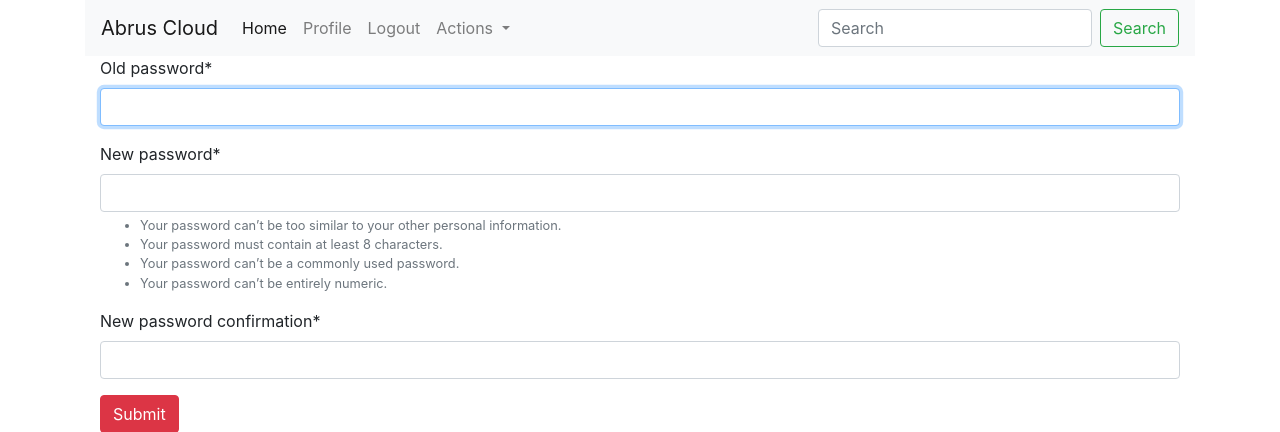
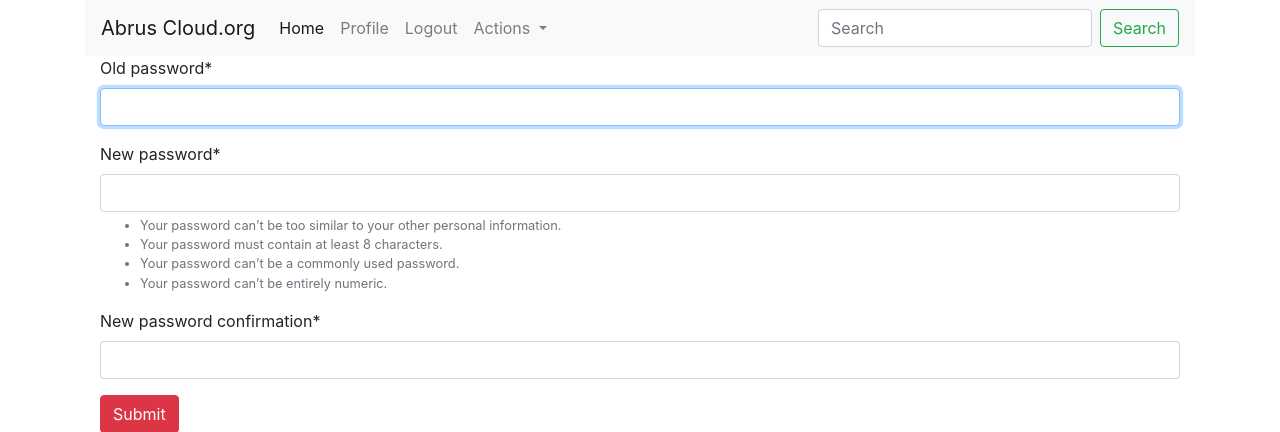
Before and after one commit to abrus-cloud/Auto-ci-cd, a Django app: page /change-password/ in a window 1280 px wide. Shown: the top 432 px of the page. Run offline with Django 3.2, Linux system fonts and the light colour scheme; the visitor is signed in with stand-in values (Sample User, id 1); some libraries are stand-ins or nearby versions.

Commit message:
Update index.html

```diff
--- a/templates/Make_API/index.html
+++ b/templates/Make_API/index.html
@@ -16,7 +16,7 @@
 <!-- Navbar container -->
 <div class="container">
     <nav class="navbar navbar-expand-lg navbar-light bg-light">
-        <a class="navbar-brand" href="/home">Abrus Cloud</a>
+        <a class="navbar-brand" href="/home">Abrus Cloud.org</a>
         <button class="navbar-toggler" type="button" data-toggle="collapse" data-target="#navbarSupportedContent"
                 aria-controls="navbarSupportedContent" aria-expanded="false" aria-label="Toggle navigation">
             <span class="navbar-toggler-icon"></span>
```
